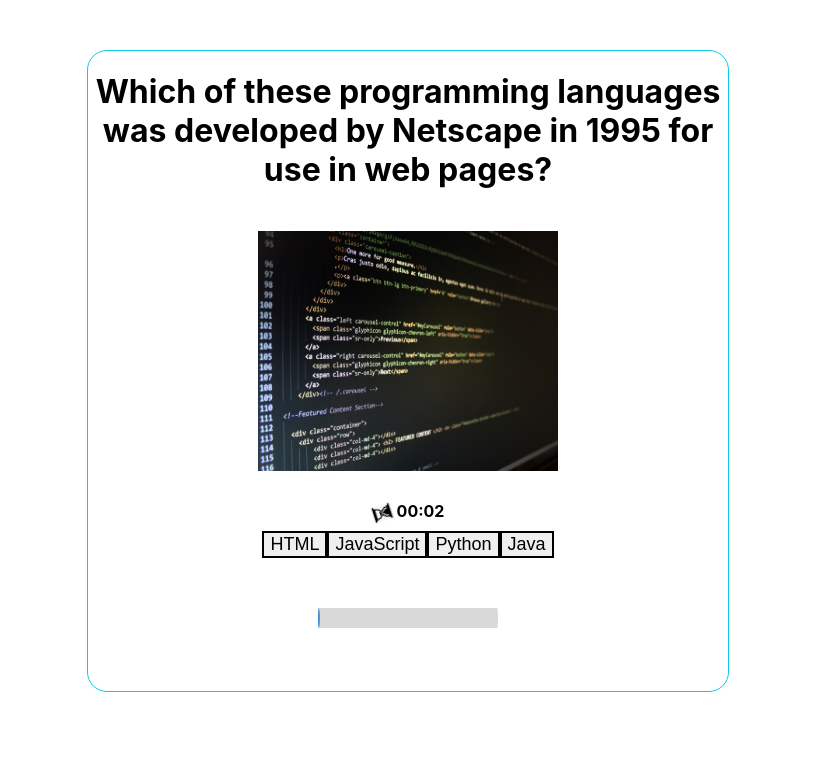
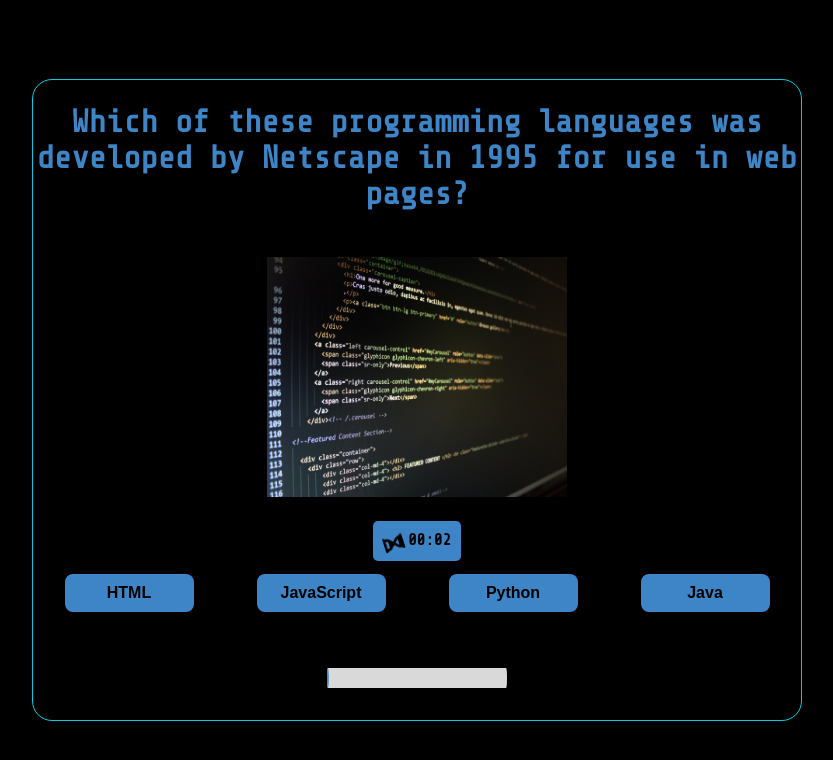
Before and after one commit to Technigo/project-redux-quiz-old, a React (Create React App) app: page / in a window 1280 px wide. Both pictures are taken after a click on the button "LETS GET STARTED!". Shown: the top 760 px of the page, without its empty margins (223-1056 px from the left). Built offline with nearby package versions, Linux system fonts and the light colour scheme.

Commit message:
sorted positioning and made a consistent colorscheme to start with, feel free to swap colortheme

```diff
--- a/src/components/Buttons/AnswerButtons.js
+++ b/src/components/Buttons/AnswerButtons.js
@@ -51,12 +51,30 @@ export const AnswerButton = () => {
   )
 }
 const Btn = styled.button`
-  font-size: 18px;
   border-style: double;
   border-color: ${(props) => ((props.showSelectedColor && props.selectedIndex === props.index) ? props.AnswerColor : 'none')};
+  padding: 10px;
+  color: black;
+  border-radius: 10px;
+  margin-top: 6px;
+  font-size: 16px;
+  font-weight: 600;
+  border: solid 2px black;
+  width: 133px;
+  background-color: #3d85c6;
+
+  &:hover {
+    background-color: black;
+    color: #3d85c6;
+    cursor: pointer;
+    transform: scale(1.2);
+    border-color:#3d85c6;
+  }
 `;
 
 const BtnsWrapper = styled.div`
 display:flex;
 flex-wrap: wrap;
-justify-content: center;`
+justify-content: space-around;
+width: 100%;
+`
--- a/src/components/Buttons/RestartButton.js
+++ b/src/components/Buttons/RestartButton.js
@@ -11,4 +11,22 @@ export const RestartButton = () => {
   )
 }
 const Btn = styled.button`
-font-size:18px;`
+  border-style: double;
+  border-color: black;
+  padding: 10px;
+  color: black;
+  border-radius: 10px;
+  margin-top: 6px;
+  font-size: 16px;
+  font-weight: 600;
+  border: solid 2px black;
+  width: 133px;
+  background-color: #3d85c6;
+
+  &:hover {
+    background-color: black;
+    color: #3d85c6;
+    cursor: pointer;
+    transform: scale(1.2);
+    border-color:#3d85c6;
+  }`
--- a/src/components/CurrentQuestion.js
+++ b/src/components/CurrentQuestion.js
@@ -20,30 +20,46 @@ export const CurrentQuestion = () => {
     return <Results />
   } else {
     return (
+      <ParentWrapper>
         <OptionsContainer>
-        <h1>{question.questionText}</h1>
+          <QuestionH1>{question.questionText}</QuestionH1>
           <QImg src={question.imgUrl} alt="code" width="300px" />
           <Timer />
           <AnswerButton />
           <ProgressBar />
         </OptionsContainer>
+      </ParentWrapper>
     );
   }
 }
+
+const ParentWrapper = styled.div`
+    display: flex;
+    width: 100vw;
+    height: 100vh;
+    align-content: center;
+    justify-content: center;
+    align-items: center;
+    background: black;
+`
 
 const OptionsContainer = styled.div`
 display: flex;
     flex-direction: column;
     align-items: center;
     text-align: center;
-border: solid 1px #0dc9e6;
+    border: 1px solid rgb(13, 201, 230);
     border-radius: 20px;
-height: 80vh;
-width: 50%;
-position: absolute;
-top: 50px;
-left: 310px;
+    height: 80%;
+    width: 60%;
+    background-color: black;
+    justify-content: space-around;
 `
+
+const QuestionH1 = styled.h1`
+color:#3d85c6;
+`
+
 const QImg = styled.img`
 width: 300px;
 height: 240px;
--- a/src/components/ProgressBar.js
+++ b/src/components/ProgressBar.js
@@ -8,7 +8,7 @@ export const ProgressBar = () => {
     return store.quiz.currentQuestionIndex;
   });
   const questionTotal = useSelector((store) => store.quiz.questions.length);
-  const percentComplete = (currentQuestionIndex / questionTotal) * 112;
+  const percentComplete = (currentQuestionIndex / questionTotal) * 100;
 
   return (
     <ProgressMainBarWrapper>
--- a/src/components/Results.js
+++ b/src/components/Results.js
@@ -33,31 +33,47 @@ const Results = () => {
                 : <p>what? Lets give it another try shall we????</p>
   }
   return (
-    <ResultsContainer>
+    <ResultsParentContainer>
+      <ResultsChildContainer>
         <ResultsH1>Your grade was {grade()}</ResultsH1>
         <ResultsH3>Score: {correctAnswers.length}/{answers.length}</ResultsH3>
         <RestartButton />
-    </ResultsContainer>
+      </ResultsChildContainer>
+    </ResultsParentContainer>
   )
 }
 
 export default Results;
 
-const ResultsContainer = styled.div`
+const ResultsParentContainer = styled.div`
+  display: flex;
+  width: 100vw;
+  height: 100vh;
+  flex-wrap: wrap;
+  align-content: center;
+  justify-content: center;
+  background-color: black;`
+
+const ResultsChildContainer = styled.div`
   background-image: url(${matrix});
   background-size: cover;
   display: flex;
   text-align: center;
+  flex-direction: column;
+  align-items: center;
+  border-radius: 20px;
 `
 const ResultsH1 = styled.h1`
-color:white;
-font-family: 'Lucida Sans', 'Lucida Sans Regular', 'Lucida Grande', 'Lucida Sans Unicode', Geneva, Verdana, sans-serif;
+color:#3d85c6;
 font-size:3rem;
 text-align:center;
+width: 90%;
+text-shadow: -2px 0 black, 0 2px black, 2px 0 black, 0 -2px black;
 `
 const ResultsH3 = styled.h3`
-color:white;
-font-family: 'Lucida Sans', 'Lucida Sans Regular', 'Lucida Grande', 'Lucida Sans Unicode', Geneva, Verdana, sans-serif;
+color:#3d85c6;
 font-size:3rem;
 text-align:center;
+width: 90%;
+text-shadow: -2px 0 black, 0 2px black, 2px 0 black, 0 -2px black;
 `;
--- a/src/components/StartPage.js
+++ b/src/components/StartPage.js
@@ -37,12 +37,12 @@ const Start = styled.div`
 display: flex;
 flex-direction: column;
 text-align: center;
-border: solid 1px #0dc9e6;
+border: solid 1px #3d85c6;
 border-radius: 20px;
 height: 500px;
 width: 500px;
 position: absolute;
-box-shadow: 35px -12px #0c4d5f;
+box-shadow: 35px -12px #3d85c6;
 `
 
 const StartH1 = styled.text`
@@ -51,20 +51,21 @@ align-items: center;
 padding: 12px 30px;
 font-weight: 1000;
 font-size: 70px;
-color: #0dc9e6;
+color: #3d85c6;
+text-shadow: -2px 0 black, 0 2px black, 2px 0 black, 0 -2px black;
 `
 
 
 const StartButton = styled.button`
   padding: 10px;
-  color: white;
+  color: black;
   border-radius: 10px;
   margin-top: 6px;
-  font-size: 11px;
+  font-size: 16px;
   font-weight: 600;
-  border: solid 1px #0dc9e6;
+  border: solid 1px black;
   width: 133px;
-  background-color:#0dc9e6;
+  background-color: #3d85c6;
   position: absolute;
   bottom: 150px;
   margin-left: 180px;
@@ -72,15 +73,15 @@ const StartButton = styled.button`
 
   &:hover {
     background-color: black;
-    color: white;
+    color: #3d85c6;
     cursor: pointer;
+    border-color: #3d85c6;
     transform: scale(1.2);
   }
 `
 const OuterWrapperStartPage = styled.div`
 background-size: cover;
-background: #231f20;
-  position: absolute;
+background: #3d85c6;
 width: 100vw;
 height: 100vh;
 background-image: url('${purple}');
@@ -93,6 +94,6 @@ flex-direction: column;
     justify-content: center;
     background-color: transparent;
     width: 70%;
-height: 100vh;
+    height: 100%;
     align-items: center;
-margin: 0 auto;`
+    margin: 0px auto;`
--- a/src/components/timer/Timer.js
+++ b/src/components/timer/Timer.js
@@ -1,6 +1,6 @@
 import React, { useState, useEffect } from 'react';
 import styled from 'styled-components'
-import IconImg from 'assets/hourglass.jpeg'
+import IconImg from 'assets/hourglass.svg'
 import Rotate from './TimerAni'
 
 export const Timer = () => {
@@ -35,7 +35,7 @@ font-weight: bold;
     background: transparent;
     font-size: 16px;
     gap: 5px;
-
+    background-color: rgb(61, 133, 198);
 `
 export const Icon = styled.img`
 width: 20px;
--- a/src/components/timer/TimerAni.js
+++ b/src/components/timer/TimerAni.js
@@ -1,6 +1,6 @@
 import React from 'react'
 import styled, { keyframes } from 'styled-components'
-import IconImg from 'assets/hourglass.jpeg'
+import IconImg from 'assets/hourglass.svg'
 
 const InfiniteRotate = () => {
   return (
--- a/src/index.css
+++ b/src/index.css
@@ -1,8 +1,8 @@
+ @import url('https://fonts.googleapis.com/css2?family=Share+Tech+Mono&display=swap');
+
 body {
   margin: 0;
-  font-family: -apple-system, BlinkMacSystemFont, "Segoe UI", "Roboto", "Oxygen",
-    "Ubuntu", "Cantarell", "Fira Sans", "Droid Sans", "Helvetica Neue",
-    sans-serif;
+  font-family: 'Share Tech Mono', monospace;
   -webkit-font-smoothing: antialiased;
   -moz-osx-font-smoothing: grayscale;
 }
```
Also changed, not shown: src/assets/hourglass.svg (added), src/assets/hourglassold.jpeg (renamed from src/assets/hourglass.jpeg). Lines whose indentation alone changed are shown as unchanged.
